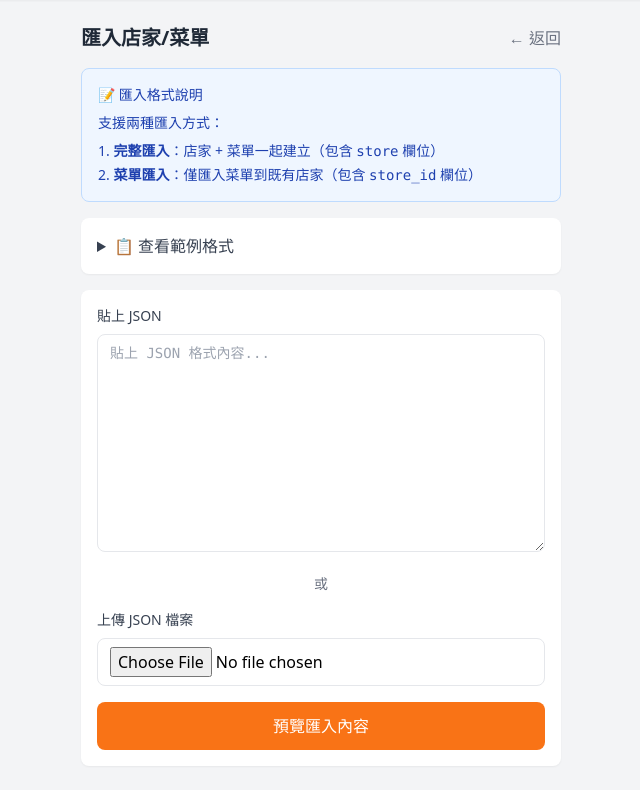
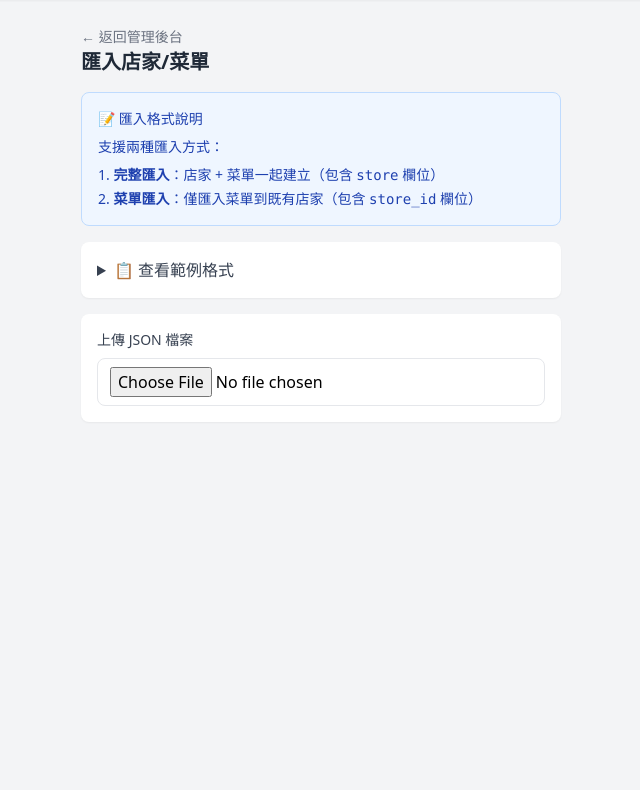
Before and after one commit to Sela1227/Online-Drink, a FastAPI app: template app/templates/admin/import.html in a window 1280 px wide. Shown: the part 56-846 px from the top of the page, without its empty margins (319-959 px from the left). After the commit the page ends 462 px from the top, so only its background shows below. Run offline with FastAPI, Linux system fonts and the light colour scheme; the template is opened without the code that fills it, so the values that code supplies are empty; some libraries are stand-ins or nearby versions.

Commit message:
增強店家管理

```diff
--- a/app/templates/admin/import.html
+++ b/app/templates/admin/import.html
@@ -1,12 +1,14 @@
 {% extends "base.html" %}
 
-{% block title %}匯入店家/菜單 - 團購系統{% endblock %}
+{% block title %}匯入店家/菜單 - SELA 快點來點餐{% endblock %}
 
 {% block content %}
 <div class="space-y-4">
     <div class="flex items-center justify-between">
-        <h1 class="text-xl font-bold text-gray-800">匯入店家/菜單</h1>
-        <a href="/admin" class="text-gray-500 hover:text-gray-700">← 返回</a>
+        <div>
+            <a href="/admin" class="text-sm text-gray-500 hover:text-gray-700">← 返回管理後台</a>
+            <h1 class="text-xl font-bold text-gray-800">匯入店家/菜單</h1>
+        </div>
     </div>
 
     <!-- 說明 -->
@@ -39,7 +41,7 @@
       {
         "name": "熟成紅茶",
         "items": [
-          { "name": "熟成紅茶", "price": 30 },
+          { "name": "熟成紅茶", "price": 30, "price_l": 35 },
           { "name": "熟成冷露", "price": 35 }
         ]
       }
@@ -78,26 +80,22 @@
 
     <!-- 匯入表單 -->
     <form action="/admin/import/preview" method="post" enctype="multipart/form-data"
-          class="bg-white rounded-lg shadow-sm p-4 space-y-4">
-
-        <!-- 文字輸入 -->
-        <div>
-            <label class="block text-sm font-medium text-gray-700 mb-2">貼上 JSON</label>
-            <textarea name="json_text" rows="10"
-                      placeholder="貼上 JSON 格式內容..."
-                      class="w-full border rounded-lg px-3 py-2 font-mono text-sm"></textarea>
-        </div>
-
-        <div class="text-center text-gray-500 text-sm">或</div>
+          class="bg-white rounded-lg shadow-sm p-4 space-y-4"
+          x-data="{ hasFile: false, fileName: '' }">
 
         <!-- 檔案上傳 -->
         <div>
             <label class="block text-sm font-medium text-gray-700 mb-2">上傳 JSON 檔案</label>
-            <input type="file" name="json_file" accept=".json"
+            <input type="file" name="json_file" accept=".json" required
+                   @change="hasFile = $event.target.files.length > 0; fileName = $event.target.files[0]?.name || ''"
                    class="w-full border rounded-lg px-3 py-2">
+            <p x-show="fileName" class="text-sm text-gray-500 mt-1" x-text="'已選擇：' + fileName"></p>
         </div>
 
-        <button type="submit" class="w-full py-3 rounded-lg bg-orange-500 hover:bg-orange-600 text-white font-medium">
+        <button type="submit"
+                x-show="hasFile"
+                x-transition
+                class="w-full py-3 rounded-lg bg-orange-500 hover:bg-orange-600 text-white font-medium">
             預覽匯入內容
         </button>
     </form>
```
Also changed, not shown: app/routers/admin.py (+9 -11 lines), app/templates/admin/store_edit.html (+23 -11 lines).
